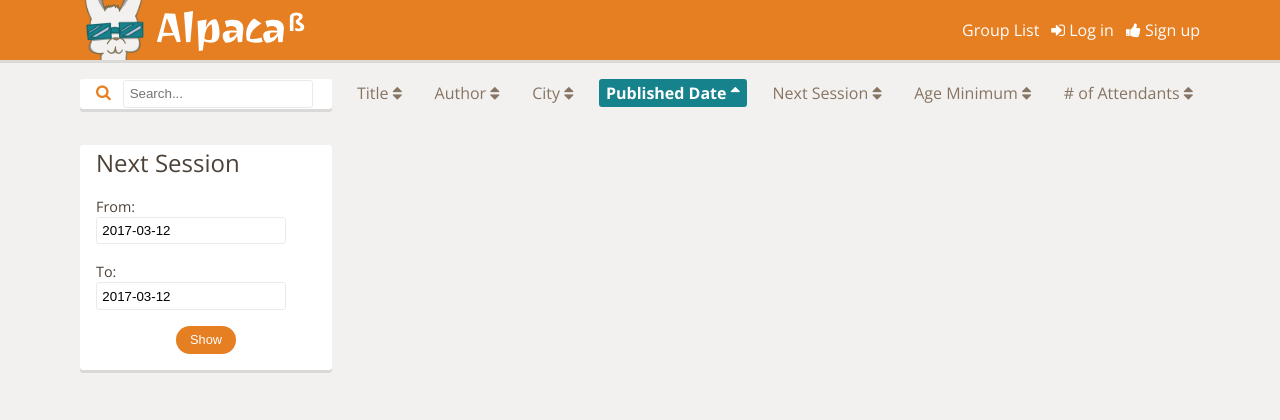
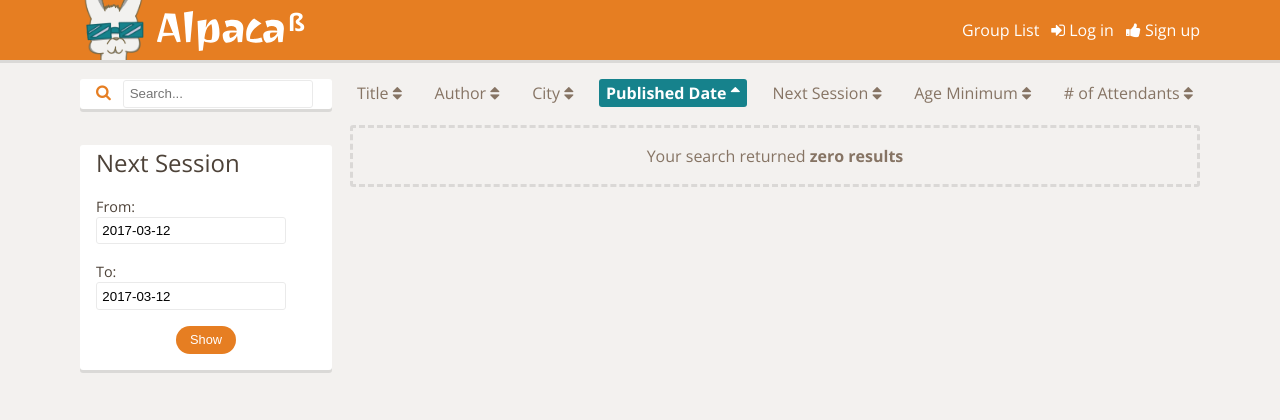
Before and after one commit to Sirikon/WarLlama, a Django app: page / in a window 1280 px wide. Shown: the top 420 px of the page. Run offline with Django 3.2, Linux system fonts and the light colour scheme; data that the repository does not hold is empty; style sheets or scripts are compiled from the project's sources; parts of the project's set-up code (start-up, migrations or seed data) failed here and were passed over; some libraries are stand-ins or nearby versions.

Commit message:
Added 'empty' element and included it in some places.

```diff
--- a/src/Alpaca/templates/Alpaca/activity/_activity-layout.html
+++ b/src/Alpaca/templates/Alpaca/activity/_activity-layout.html
@@ -70,6 +70,8 @@
                             {{ session.description | safe }}
                         </div>
                     </div>
+                {% empty %}
+                    {% include "../shared/visuals/_empty.html" with message="There isn't any session yet" %}
                 {% endfor %}
 
             </div>
--- a/src/Alpaca/templates/Alpaca/group-index/group-index.html
+++ b/src/Alpaca/templates/Alpaca/group-index/group-index.html
@@ -26,6 +26,8 @@
             <div class="al-item-list">
                 {% for group in group_list %}
                     {% include "./visuals/_group-card.html" %}
+                {% empty %}
+                    {% include "./shared/visuals/_empty.html" with message="Your search returned <b>zero results</b>" %}
                 {% endfor %}
             </div>
         </div>
--- a/src/Alpaca/templates/Alpaca/index.html
+++ b/src/Alpaca/templates/Alpaca/index.html
@@ -35,6 +35,8 @@
                     {% with item as activity %}
                         {% include "./shared/visuals/_activity-card.html" %}
                     {% endwith %}
+                {% empty %}
+                    {% include "./shared/visuals/_empty.html" with message="Your search returned <b>zero results</b>" %}
                 {% endfor %}
             </div>
         </div>
--- /dev/null
+++ b/src/Alpaca/templates/Alpaca/shared/visuals/_empty.html
@@ -0,0 +1,5 @@
+<div class="al-empty">
+    <p>
+        {{ message }}
+    </p>
+</div>
--- a/src_front/sass/activity/_activity.scss
+++ b/src_front/sass/activity/_activity.scss
@@ -138,6 +138,7 @@
     }
     &-description {
         margin-top: 0;
+
         &-footer {
             font-size: .8em;
             margin: -6px 0 1px 0;
--- a/src_front/sass/main.scss
+++ b/src_front/sass/main.scss
@@ -1,3 +1,14 @@
+@import './shared/global';
+@import './shared/layout';
+@import './shared/variables';
+@import './shared/flex';
+
+@import './shared/visuals/buttons';
+@import './shared/visuals/activity-table';
+@import './shared/visuals/card';
+@import './shared/visuals/empty';
+@import './shared/visuals/floating-box';
+
 @import './activity/activity';
 
 @import './event/event';
@@ -8,14 +19,4 @@
 
 @import './group/group';
 
-@import './shared/visuals/floating-box';
-@import './shared/visuals/buttons';
-@import './shared/visuals/activity-table';
-@import './shared/visuals/card';
-
-@import './shared/global';
-@import './shared/layout';
-@import './shared/variables';
-@import './shared/flex';
-
 @import './user-profile/user-profile';
--- /dev/null
+++ b/src_front/sass/shared/visuals/_empty.scss
@@ -0,0 +1,9 @@
+@import '../variables';
+
+.al-empty {
+    padding: 1px 1em;
+    border: 3px dashed rgba(0,0,0,0.1);
+    border-radius: 3px;
+    color: $gray;
+    text-align: center;
+}
```
Also changed, not shown: src/Alpaca/templates/Alpaca/activity/activity_anon.html (+1 -12 lines), src/Alpaca/templates/Alpaca/activity/activity_user.html (+1 -12 lines), src/Alpaca/templates/Alpaca/activity/partials/_attendants-list.html (added, +15 -0 lines).
